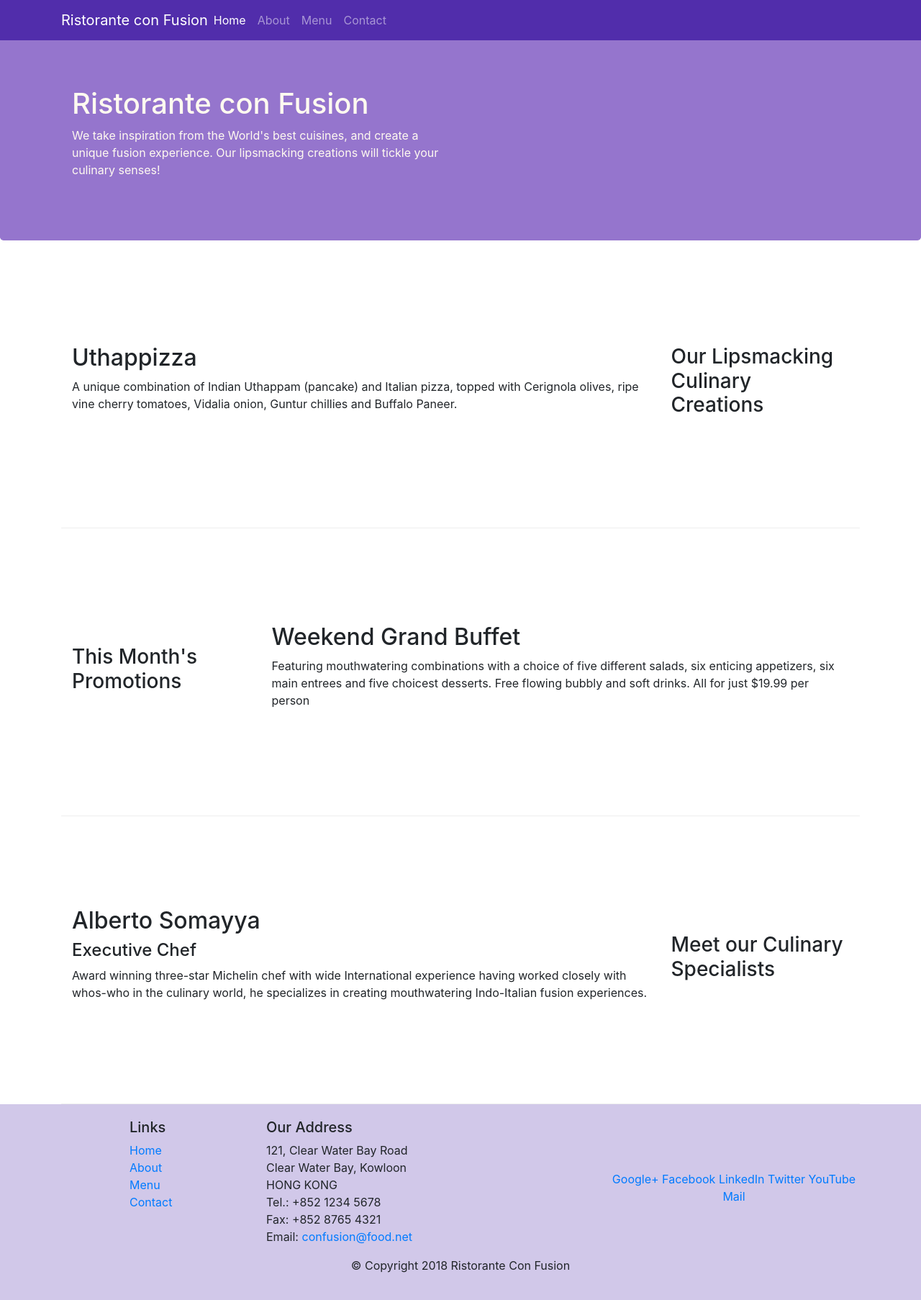
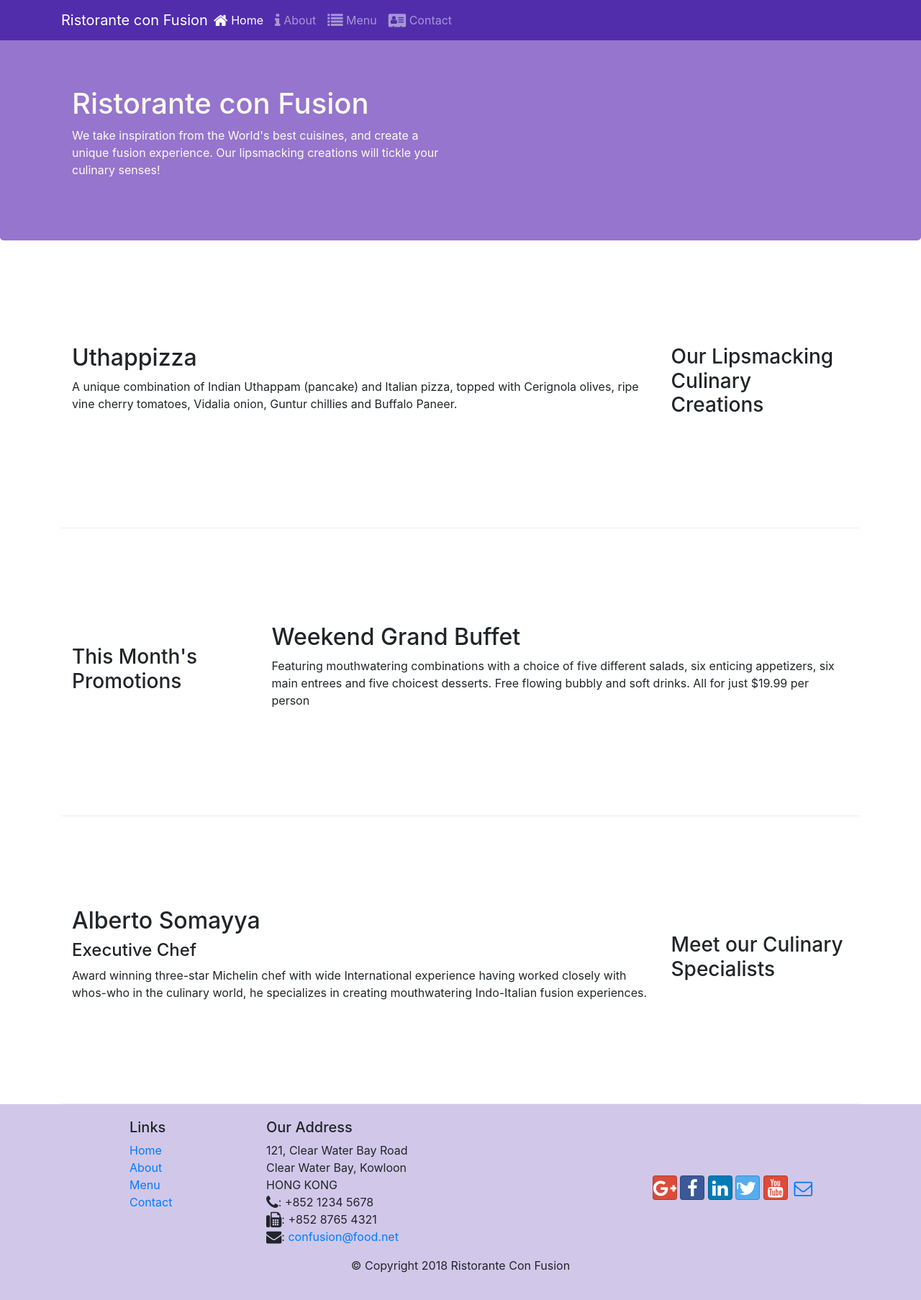
Before and after one commit to MrunalPawshe/pbl-se-5, a website: page index.html in a window 1280 px wide. Shown: the whole page at 72% size. Drawn offline with nearby package versions, Linux system fonts and the light colour scheme.

Commit message:
Icon Fonts

```diff
--- a/index.html
+++ b/index.html
@@ -9,7 +9,9 @@
 
     <!-- Bootstrap CSS -->
     <link rel="stylesheet" href="node_modules/bootstrap/dist/css/bootstrap.min.css">
-    <link rel="stylesheet" href="css/styles.css" />
+    <link rel="stylesheet" href="node_modules/font-awesome/css/font-awesome.min.css">
+    <link rel="stylesheet" href="node_modules/bootstrap-social/bootstrap-social.css">
+    <link rel="stylesheet" href="css/styles.css">
     <title>Ristorante Con Fusion</title>
 </head>
 
@@ -19,13 +21,13 @@
             <button class="navbar-toggler" type="button" data-toggle="collapse" data-target="#Navbar">
                 <span class="navbar-toggler-icon"></span>
             </button>
-            <a class="navbar-brand mr-auto" href="#">Ristorante con Fusion</a>
+            <a class="navbar-brand mr-auto" href="#"> Ristorante con Fusion </a>
             <div class="collaspe navbar-collapse" id="Navbar">
                 <ul class="navbar-nav mr-auto">
-                    <li class="nav-item active"><a class="nav-link" href="#">Home</a></li>
-                    <li class="nav-item"><a class="nav-link" href="./aboutus.html">About</a></li>
-                    <li class="nav-item"><a class="nav-link" href="#">Menu</a></li>
-                    <li class="nav-item"><a class="nav-link" href="#">Contact</a></li>
+                    <li class="nav-item active"><a class="nav-link" href="#"><span class="fa fa-home fa-lg"></span> Home</a></li>
+                    <li class="nav-item"><a class="nav-link" href="./aboutus.html"><span class="fa fa-info fa-lg"></span> About</a></li>
+                    <li class="nav-item"><a class="nav-link" href="#"><span class="fa fa-list fa-lg"></span> Menu</a></li>
+                    <li class="nav-item"><a class="nav-link" href="#"><span class="fa fa-address-card fa-lg"></span> Contact</a></li>
                 </ul>
             </div>
         </div>
@@ -100,19 +102,19 @@
                         121, Clear Water Bay Road<br>
                         Clear Water Bay, Kowloon<br>
                         HONG KONG<br>
-                        Tel.: +852 1234 5678<br>
-                        Fax: +852 8765 4321<br>
-                        Email: <a href="mailto:confusion@food.net">confusion@food.net</a>
+                        <i class="fa fa-phone fa-lg"></i>: +852 1234 5678<br>
+                        <i class="fa fa-fax fa-lg"></i>: +852 8765 4321<br>
+                        <i class="fa fa-envelope fa-lg"></i>: <a href="mailto:confusion@food.net">confusion@food.net</a>
                     </address>
                 </div>
                 <div class="col-12 col-sm-4 align-self-center">
                     <div class="text-center ">
-                        <a href="http://google.com/+">Google+</a>
-                        <a href="http://www.facebook.com/profile.php?id=">Facebook</a>
-                        <a href="http://www.linkedin.com/in/">LinkedIn</a>
-                        <a href="http://twitter.com/">Twitter</a>
-                        <a href="http://youtube.com/">YouTube</a>
-                        <a href="mailto:">Mail</a>
+                        <a class="btn btn-social-icon btn-google" href="http://google.com/+"><i class="fa fa-google-plus fa-lg"></i></a>
+                        <a class="btn btn-social-icon btn-facebook" href="http://www.facebook.com/profile.php?id="><i class="fa fa-facebook fa-lg"></i></a>
+                        <a class="btn btn-social-icon btn-linkedin" href="http://www.linkedin.com/in/"><i class="fa fa-linkedin fa-lg"></i></a>
+                        <a class="btn btn-social-icon btn-twitter" href="http://twitter.com/"><i class="fa fa-twitter fa-lg"></i>r</a>
+                        <a class="btn btn-social-icon btn-google" href="http://youtube.com/"><i class="fa fa-youtube fa-lg"></i></a>
+                        <a class="btn btn-social-icon" href="mailto:"><i class="fa fa-envelope-o fa-lg"></i></a>
                     </div>
                 </div>
             </div>
--- a/package.json
+++ b/package.json
@@ -15,6 +15,8 @@
   },
   "dependencies": {
     "bootstrap": "^4.0.0",
+    "bootstrap-social": "^5.1.1",
+    "font-awesome": "^4.7.0",
     "jquery": "^3.3.1",
     "popper.js": "^1.12.9"
   }
```
Also changed, not shown: aboutus.html (+15 -13 lines), 1 other file.
